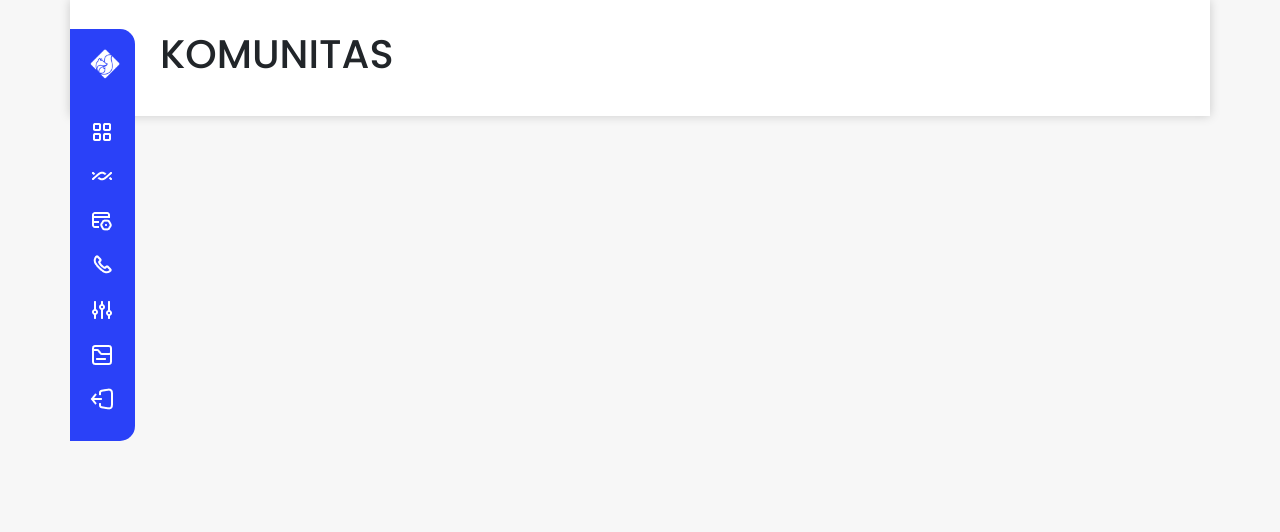
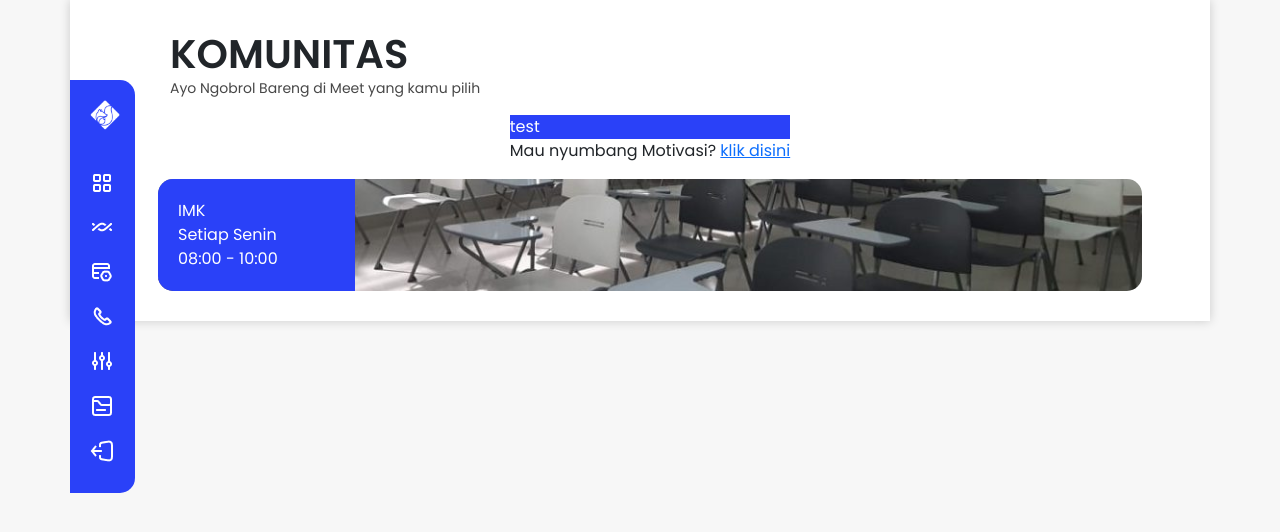
Before and after one commit to WeakBee/r5classwebsite, a PHP site: page /komunitas/ in a window 1280 px wide. Shown: the top 532 px of the page. Run offline with PHP 8.4, Linux system fonts and the light colour scheme.

Commit message:
buat tutorial

```diff
--- a/hubungi-kami/style.css
+++ b/hubungi-kami/style.css
@@ -1,7 +1,3 @@
-@import url('https://fonts.googleapis.com/css2?family=Poppins:ital,wght@0,100;0,200;0,300;0,400;0,500;0,600;0,700;0,800;0,900;1,100;1,200;1,300;1,400;1,500;1,600;1,700;1,800;1,900&display=swap');
-*{
-    font-family: 'Poppins', sans-serif;
-}
 body{
     background-color: var(--warna3) ;
 }
--- a/index.html
+++ b/index.html
@@ -156,7 +156,6 @@
                     </a>
                 </div>
             </div>
-
             <!-- KOLOM KANAN -->
         </div>
     </div>
--- a/komunitas/index.html
+++ b/komunitas/index.html
@@ -61,7 +61,31 @@
                 </div>
             </a>
         </div>
-        <h1>KOMUNITAS</h1>
+        <div class="row row-judul">
+            <h1>KOMUNITAS</h1>
+            <p>Ayo Ngobrol Bareng di Meet yang kamu pilih</p>
+        </div>
+        <div class="row row-motivasi">
+            <div class="center-row">
+                <!-- Disini gam lanjutin Card Motivasinya -->
+                <div class="card-motivasi">
+                    test
+                </div>
+                <p>Mau nyumbang Motivasi? <a href="">klik disini</a></p>
+                <!-- Disini gam lanjutin Card Motivasinya -->
+            </div>
+        </div>
+        <div class="row row-meet">
+            <!-- Lanjutin Disini Gam , nanti copy sampe card nya ada 9 -->
+            <div class="card-meet">
+                <div class="card-meet-keterangan">
+                    <p>IMK</p>
+                    <p>Setiap Senin</p>
+                    <p>08:00 - 10:00</p>
+                </div>
+            </div>
+            <!-- Lanjutin Disini Gam -->
+        </div>
     </div>
 
     <!-- BOOTSTRAP JS -->
--- a/komunitas/style.css
+++ b/komunitas/style.css
@@ -1,7 +1,3 @@
-@import url('https://fonts.googleapis.com/css2?family=Poppins:ital,wght@0,100;0,200;0,300;0,400;0,500;0,600;0,700;0,800;0,900;1,100;1,200;1,300;1,400;1,500;1,600;1,700;1,800;1,900&display=swap');
-*{
-    font-family: 'Poppins', sans-serif;
-}
 body{
     background-color: var(--warna3) ;
 }
@@ -9,5 +5,54 @@ body{
     background-color: white;
     box-shadow: 0 0 10px rgba(0, 0, 0, 0.185);
     position: relative;
-    padding: 30px 90px;
+    padding: 30px 80px 30px 100px;
 }
+
+/* ROW JUDUL */
+.row-judul h1{
+    margin: 0;
+    font-weight: 600;
+}
+.row-judul p{
+    font-size: 14px;
+    color: var(--warna6);
+}
+/* ROW JUDUL */
+
+/* ROW MOTIVASI */
+.row-motivasi{
+    display: flex;
+    align-items: center;
+    justify-content: center;
+}
+.row-motivasi .center-row{
+    width: auto;
+}
+.card-motivasi{
+    background-color: var(--warna1);
+    color: white;
+}
+/* ROW MOTIVASI */
+
+/* ROW MEET */
+.card-meet{
+    background: url(../assets/Komunitas/rkuliah.jpg);
+    background-size: cover;
+    background-position: 0 -500px;
+    background-repeat: no-repeat;
+    border-radius: 15px;
+    position: relative;
+    overflow: hidden;
+    padding: 0;
+}
+.card-meet-keterangan{
+    background-color: var(--warna1);
+    width: 20%;
+    height: 100%;
+    color: white;
+    padding: 20px;
+}
+.card-meet-keterangan p{
+    margin: 0;
+}
+/* ROW MEET */
--- a/matkul/matkul1/style.css
+++ b/matkul/matkul1/style.css
@@ -1,7 +1,3 @@
-@import url('https://fonts.googleapis.com/css2?family=Poppins:ital,wght@0,100;0,200;0,300;0,400;0,500;0,600;0,700;0,800;0,900;1,100;1,200;1,300;1,400;1,500;1,600;1,700;1,800;1,900&display=swap');
-*{
-    font-family: 'Poppins', sans-serif;
-}
 body{
     background-color: var(--warna3) ;
 }
--- a/matkul/style.css
+++ b/matkul/style.css
@@ -1,7 +1,3 @@
-@import url('https://fonts.googleapis.com/css2?family=Poppins:ital,wght@0,100;0,200;0,300;0,400;0,500;0,600;0,700;0,800;0,900;1,100;1,200;1,300;1,400;1,500;1,600;1,700;1,800;1,900&display=swap');
-*{
-    font-family: 'Poppins', sans-serif;
-}
 body{
     background-color: var(--warna3) ;
 }
--- a/pengaturan/style.css
+++ b/pengaturan/style.css
@@ -1,7 +1,3 @@
-@import url('https://fonts.googleapis.com/css2?family=Poppins:ital,wght@0,100;0,200;0,300;0,400;0,500;0,600;0,700;0,800;0,900;1,100;1,200;1,300;1,400;1,500;1,600;1,700;1,800;1,900&display=swap');
-*{
-    font-family: 'Poppins', sans-serif;
-}
 body{
     background-color: var(--warna3) ;
 }
--- a/tugas/style.css
+++ b/tugas/style.css
@@ -1,7 +1,3 @@
-@import url('https://fonts.googleapis.com/css2?family=Poppins:ital,wght@0,100;0,200;0,300;0,400;0,500;0,600;0,700;0,800;0,900;1,100;1,200;1,300;1,400;1,500;1,600;1,700;1,800;1,900&display=swap');
-*{
-    font-family: 'Poppins', sans-serif;
-}
 body{
     background-color: var(--warna3) ;
 }
```
Also changed, not shown: matkul/matkul1/index.html (+8 -1 lines).
